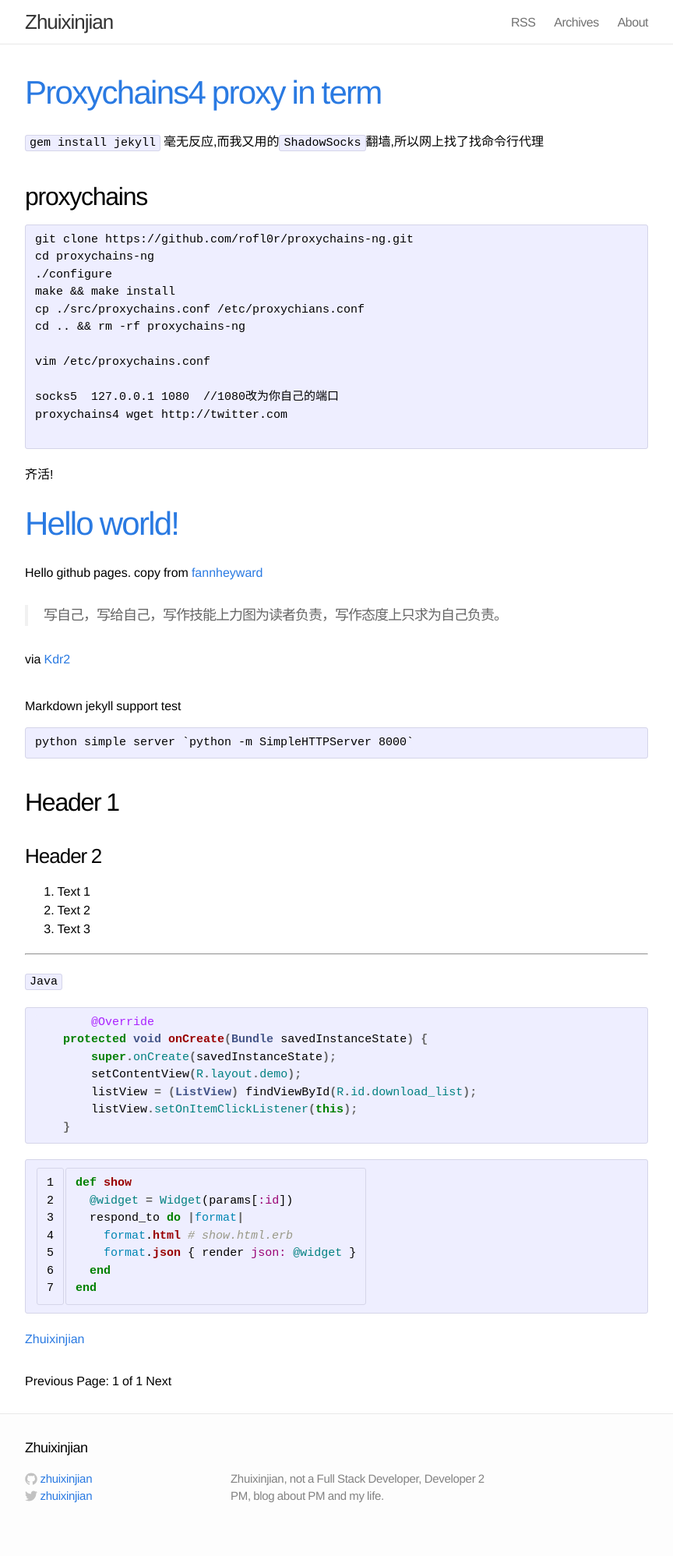
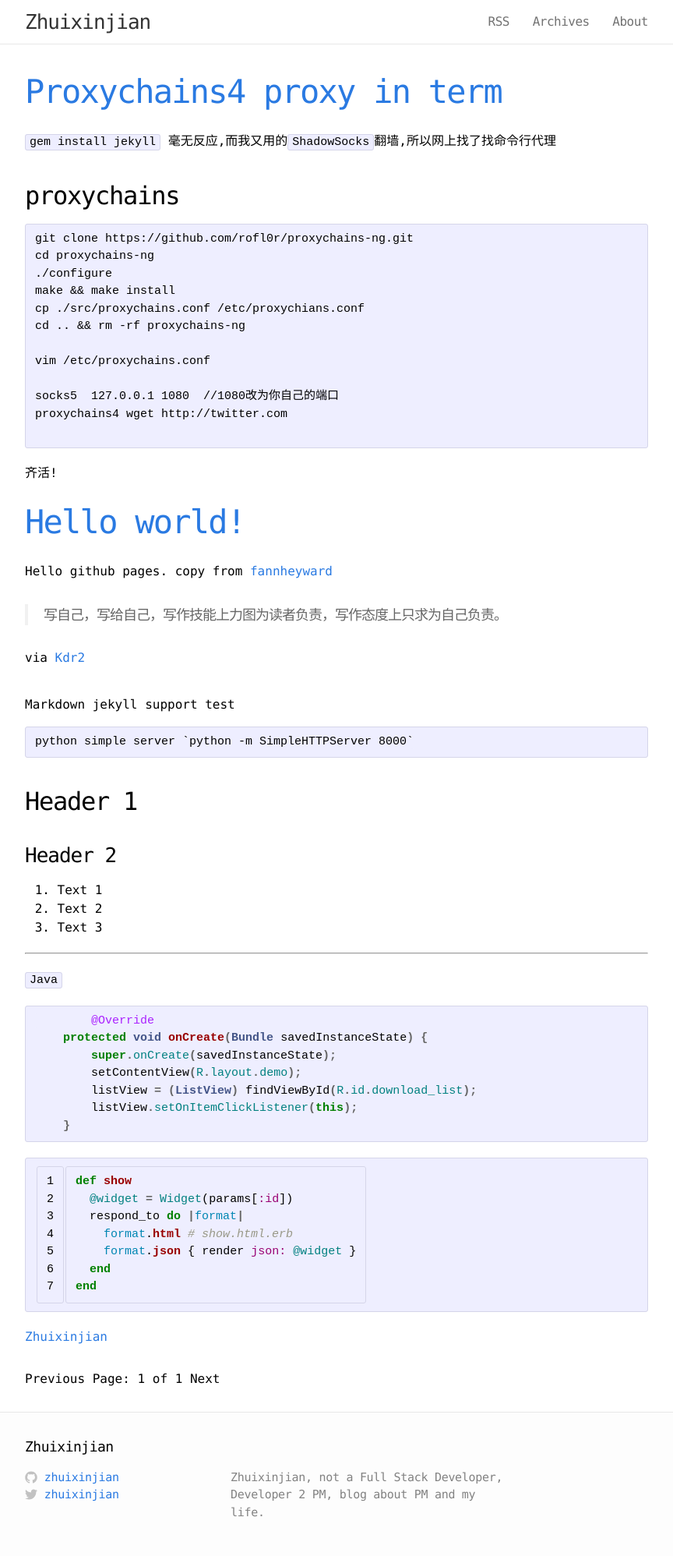
Before and after one commit to zhuixinjian/zhuixinjian.github.io, a Jekyll site: the page built from index.html, in a window 1280 px wide. Shown: the whole page at 78% size, without its empty margins (208-1072 px from the left). Built offline with Jekyll 4.4.1, drawn with Linux system fonts in a browser that asks for light colours; nearby versions of some CDN libraries; library files that are not in the unit come from our copies; Markdown is read by kramdown in place of the engine named in the settings; the list of posts is cut into pages by our own code.

Commit message:
add fonts

```diff
--- a/css/main.css
+++ b/css/main.css
@@ -6,20 +6,11 @@
   padding: 0;
 }
 
-@font-face{
-  font-family:'FontAwesome';
-  src:url("../fontawesome-webfont.eot");
-  src:url("../fonts/fontawesome-webfont.eot?#iefix&v=4.2.0") format("embedded-opentype"),url("../fonts/fontawesome-webfont.woff?v=4.2.0") format("woff"),
-  url("../fonts/fontawesome-webfont.ttf?v=4.2.0") format("truetype"),
-  url("../fonts/fontawesome-webfont.svg?v=4.2.0#fontawesomeregular") format("svg");
-  font-weight:normal;
-  font-style:normal;
-}
 
 html, body { height: 100%; }
 
 body {
-  font-family: FontAwesome,Helvetica, Arial, sans-serif;
+  font-family: Menlo,Helvetica, Arial, sans-serif;
   font-size: 16px;
   line-height: 1.5;
   font-weight: 300;
```
